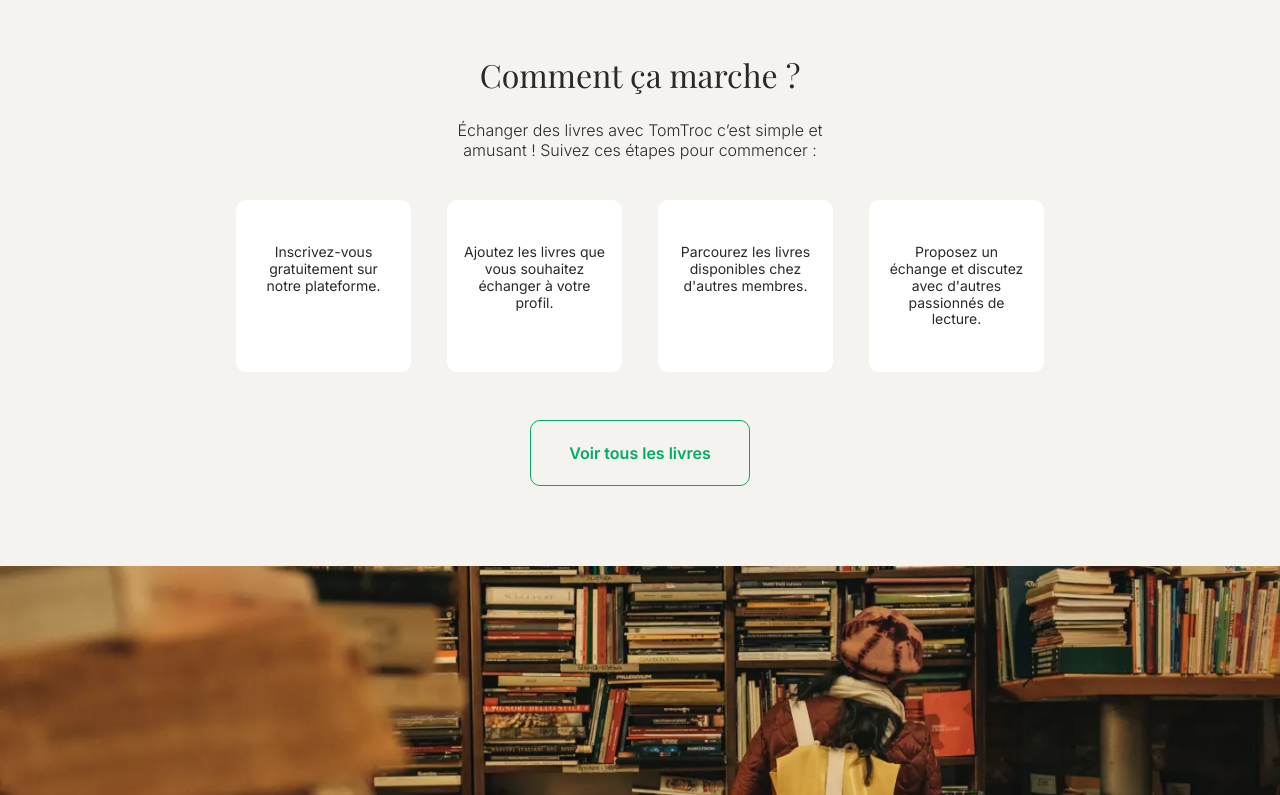
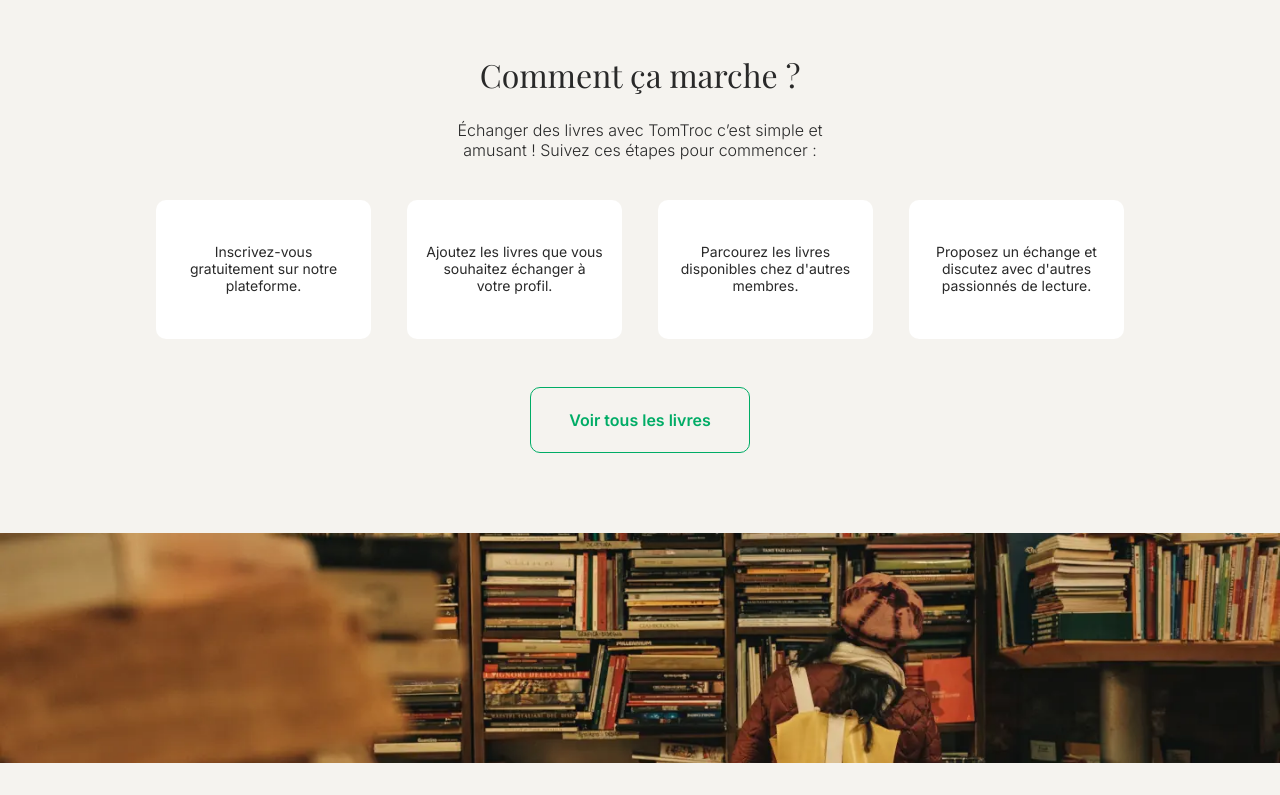
Before and after one commit to Dave25440/da-php-symfony-tom-troc, a PHP site: page / in a window 1280 px wide. Shown: the part 1560-2355 px from the top of the page. Run offline with PHP 8.4, Linux system fonts and the light colour scheme; some web fonts are replaced.

Commit message:
Refactoring style of how it works section

```diff
--- a/public/css/style.css
+++ b/public/css/style.css
@@ -243,32 +243,28 @@ nav a:hover,
 .section-how-it-works {
     color: var(--text-color);
     text-align: center;
-    margin: 80px 236px;
+    margin: 80px 0;
 }
 
-
 .section-how-it-works > p {
-    margin: 24px 0 40px 0;
+    margin-top: 1.5em;
 }
 
 .section-how-it-works > ol {
     display: grid;
     grid-template-columns: repeat(4, 1fr);
     gap: 48px 36px;
+    max-width: 968px;
+    margin: 40px auto 48px;
 }
 
 .section-how-it-works li {
-    display: block;
     background-color: var(--bg-light-color);
     max-width: 215px;
     font-size: 0.875em;
     line-height: 1.2;
-    padding: 44px 17px;
+    padding: 44px 18px;
     border-radius: 10px;
-}
-
-.section-how-it-works > .cta {
-    margin-top: 48px;
 }
 
 
```
